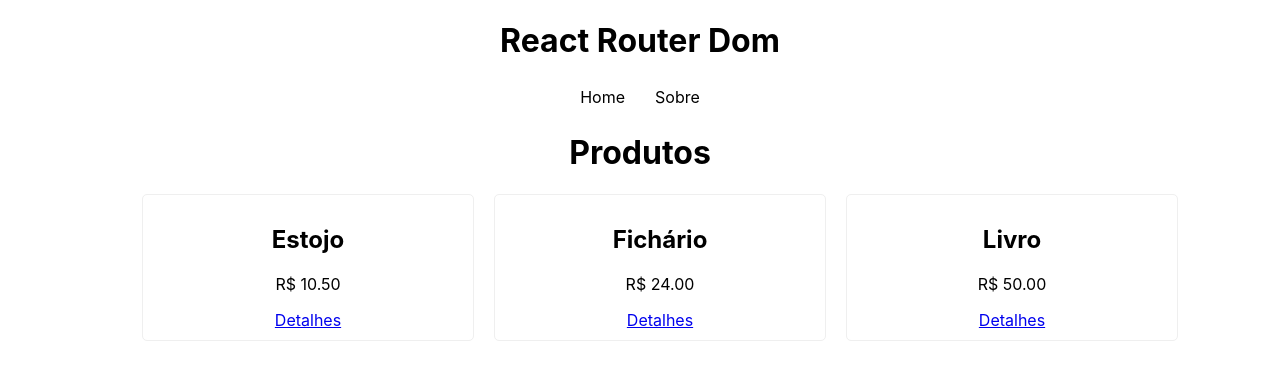
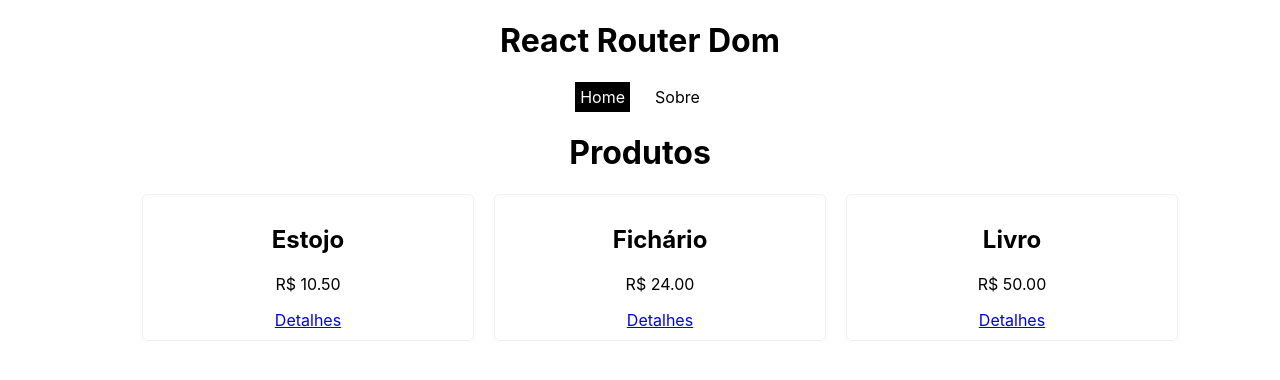
Before and after one commit to sabrinaaraujoo/react-curso, a React (Create React App) app in the folder react-router/: page / in a window 1280 px wide. Shown: the top 380 px of the page. Built offline with nearby package versions, Linux system fonts and the light colour scheme; data requests are answered from the project's data file.

Commit message:
Link ativo

```diff
--- a/react-router/src/components/Navbar.jsx
+++ b/react-router/src/components/Navbar.jsx
@@ -1,12 +1,15 @@
 // Links com React Router
-import { Link } from "react-router-dom";
+import { Link, NavLink } from "react-router-dom";
 import "./Navbar.css";
 
 const Navbar = () => {
   return (
     <nav>
-      <Link to="/">Home</Link>
-      <Link to="/about">Sobre</Link>
+      {/* <Link to="/">Home</Link>
+      <Link to="/about">Sobre</Link> */}
+      {/* Link Ativo */}
+      <NavLink to="/">Home</NavLink>
+      <NavLink to="/about">Sobre</NavLink>
     </nav>
   );
 };
```
